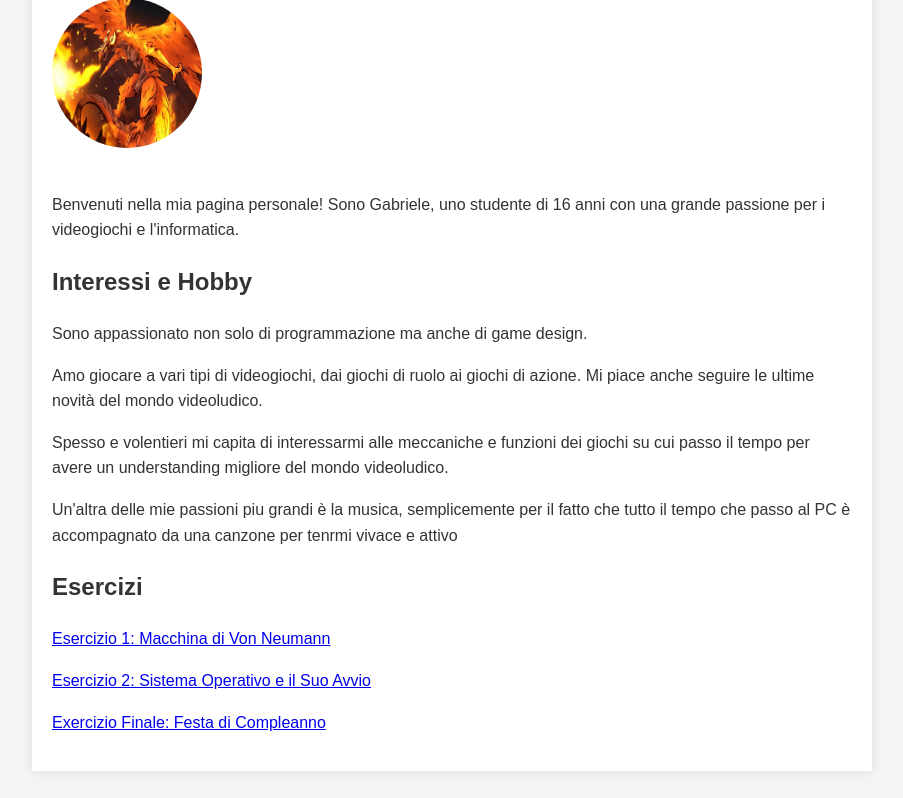
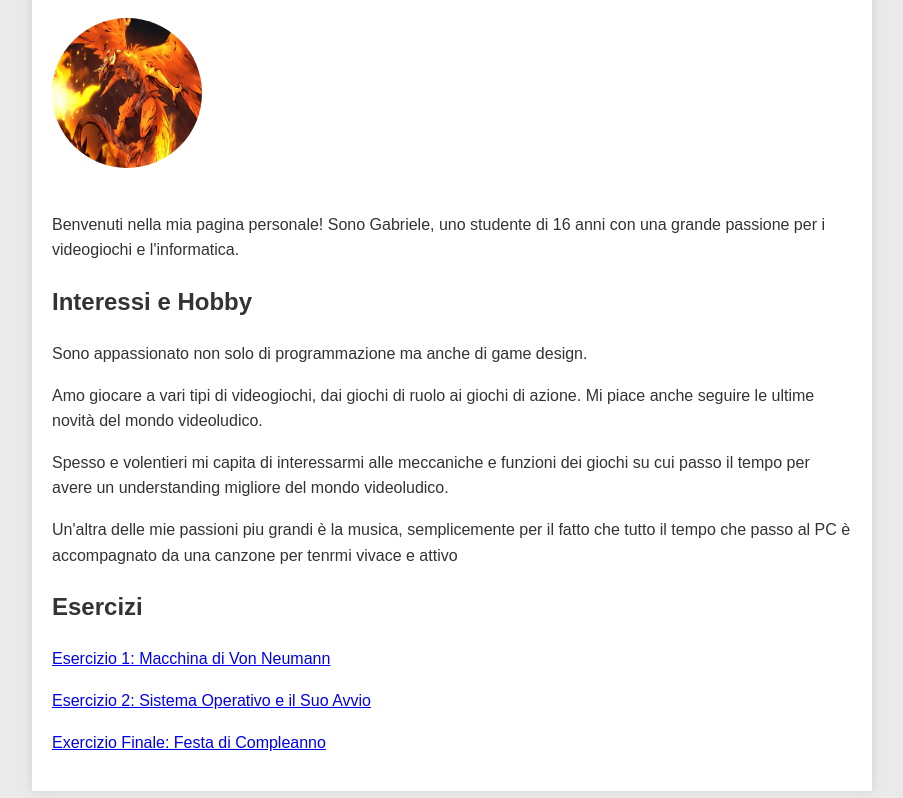
Before and after one commit to marchionnigabriele/marchionnigabriele.github.io, a plain HTML site: page index.html in a window 1280 px wide. Shown: the part 136-934 px from the top of the page, without its empty margins (188-1091 px from the left). Drawn offline with Linux system fonts and the light colour scheme.

Commit message:
Update index.html

```diff
--- a/index.html
+++ b/index.html
@@ -19,6 +19,16 @@
 <body>
     <div class="container">
         <h1>Ciao, sono Gabriele</h1>
+    <style>
+        body {
+            font-family: Arial, sans-serif;
+            line-height: 1.6;
+            margin: 0;
+            padding: 20px;
+            background-color: #eaeaea;
+            color: #333;
+        }
+    </style>
         <img src="yharon.jpg" alt="Profile Picture" class="profile-pic">
         <p>Benvenuti nella mia pagina personale! Sono Gabriele, uno studente di 16 anni con una grande passione per i videogiochi e l'informatica.</p>
         <h2>Interessi e Hobby</h2>
```
